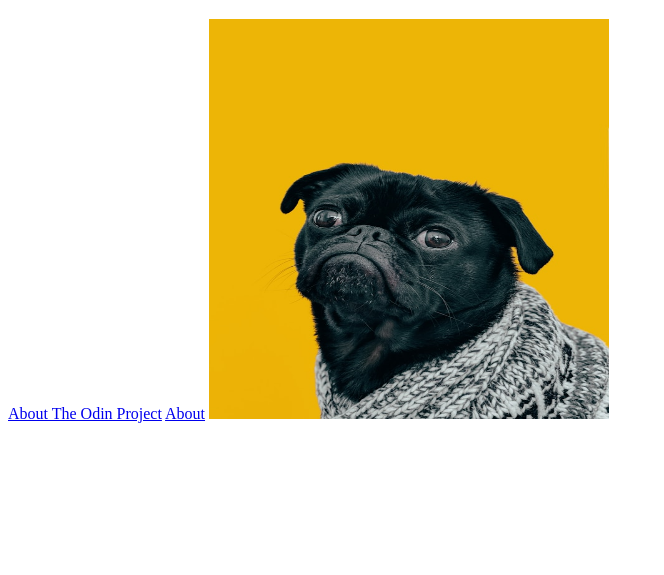
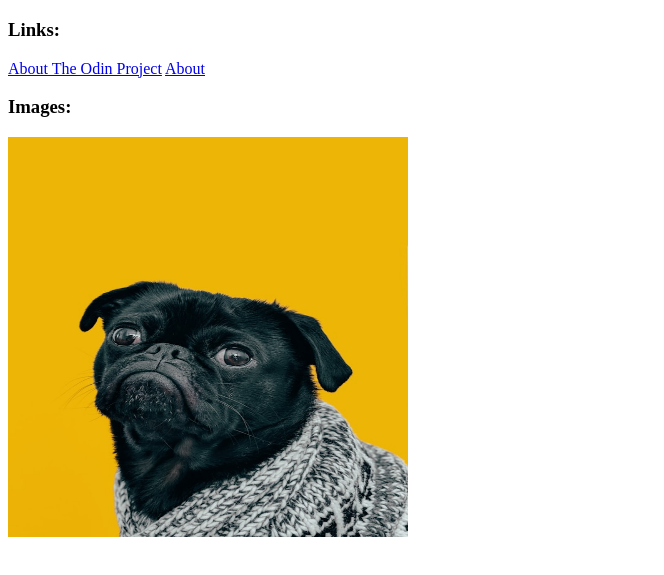
Before and after one commit to haru-06-dev/The-Odin-Project---2026, a plain HTML site: page odin-links-and-images/index.html in a window 1280 px wide. Shown: the part 61-636 px from the top of the page, without its empty margins (0-664 px from the left). Drawn offline with Linux system fonts and the light colour scheme.

Commit message:
Added: Labels and improved comments

```diff
--- a/odin-links-and-images/index.html
+++ b/odin-links-and-images/index.html
@@ -7,21 +7,23 @@
 </head>
 <body>
     <h1>Homepage</h1>
-
+    <h3>Links:</h3>
     <!-- creating links -->
     <!-- anchor elements -->
     <!-- Absolute Links External/full directions including protocol(https --https://town.com/museum/shops/coffee_shop.html
      think of it like a full path that includes https and domain name)-->
     <a href="https://www.theodinproject.com/about" target="_blank" rel="noreferrer">About The Odin Project</a> <!-- absolute link -->
-    <!-- rel attribute above
+    <!-- rel attribute above  "its like a security thing" -me
     This attribute is used to describe the relation between the current page and the linked document -->
+    <!-- noopener - prevents new tab from accesssing the original page -->
+    <!-- noreferrer -prevents certain details about the original page from being passed to the new page -->
 
     <!-- Relative Links Internal/directions from the current room(/1/2/3)-->
     <!-- Links to other pages within our own website are called relative links. Relative links do not include the domain name, since it is another page on the same site,
     it assumes the domain name will be the same as the page we created the link on.
     Relative links only include the file path to the other page, relative to the page you are creating the link on. -->
     <a href="./pages/about.html">About</a>
-
+    <h3>Images:</h3>
     <!-- void elements <img> -->
      <img src="./images/dog.jpg" alt="Dog" height="400" width="400">
 </body>
```
